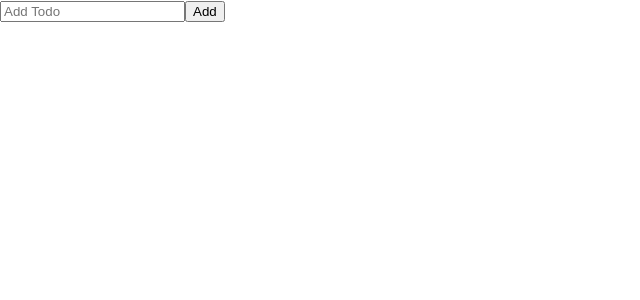
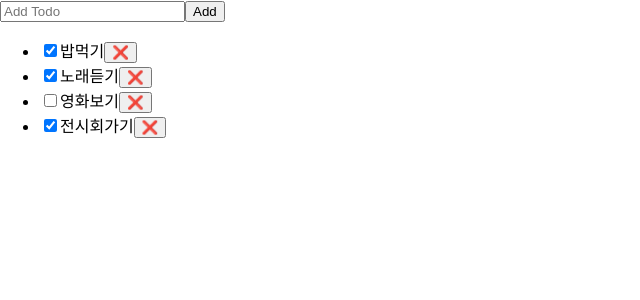
Before and after one commit to GongE7E/React-todo, a React (Create React App) app: page / in a window 1280 px wide. Shown: the top 300 px of the page, without its empty margins (0-640 px from the left). Built offline with nearby package versions, Linux system fonts and the light colour scheme; the HTML template or start-up script is replaced by a standard one.

Commit message:
feat:Add show list

```diff
--- a/src/App.js
+++ b/src/App.js
@@ -1,7 +1,7 @@
 import { useState } from 'react';
 import './App.css';
 import TodoForm from './TodoForm';
-
+import TodoList from './TodoList';
 const mockTodo = [
   {
     id: 0,
@@ -28,10 +28,10 @@ const mockTodo = [
 function App() {
   const [todos, setTodos] = useState(mockTodo);
   const onCreate = (todo) => setTodos([...todos, todo]);
-
   return (
     <div>
       <TodoForm onCreate={onCreate} />
+      <TodoList todos={todos} />
     </div>
   );
 }
--- /dev/null
+++ b/src/TodoItem.jsx
@@ -0,0 +1,12 @@
+import React, { useId } from 'react';
+
+export default function TodoItem({ id, isDone, text }) {
+  const checkboxId = useId();
+  return (
+    <li>
+      <input type='checkbox' id={checkboxId} checked={isDone} />
+      <label htmlFor={checkboxId}>{text}</label>
+      <button>❌</button>
+    </li>
+  );
+}
--- /dev/null
+++ b/src/TodoList.jsx
@@ -0,0 +1,12 @@
+import React from 'react';
+import TodoItem from './TodoItem';
+
+export default function TodoList({ todos }) {
+  return (
+    <ul>
+      {todos.map((item) => (
+        <TodoItem key={item.id} {...item} />
+      ))}
+    </ul>
+  );
+}
```
